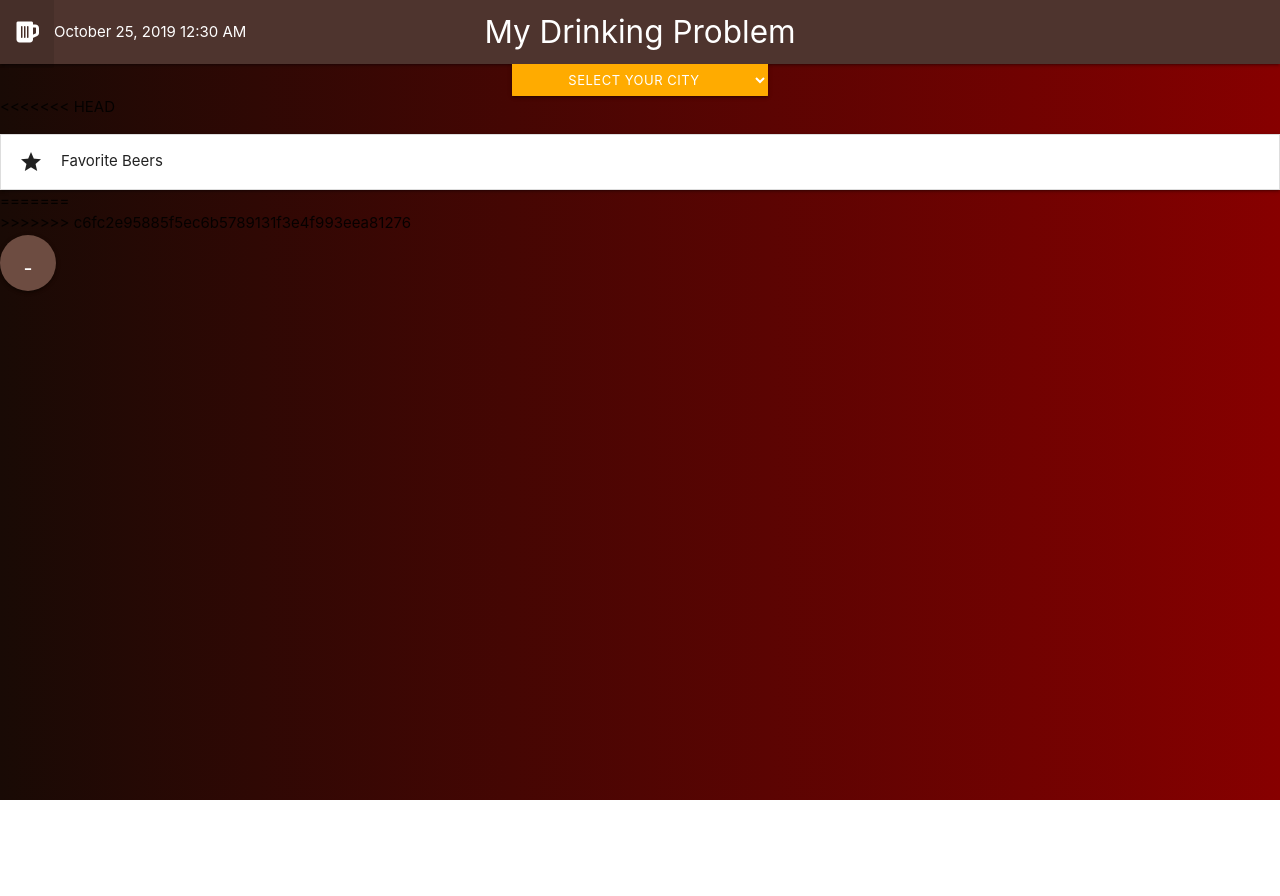
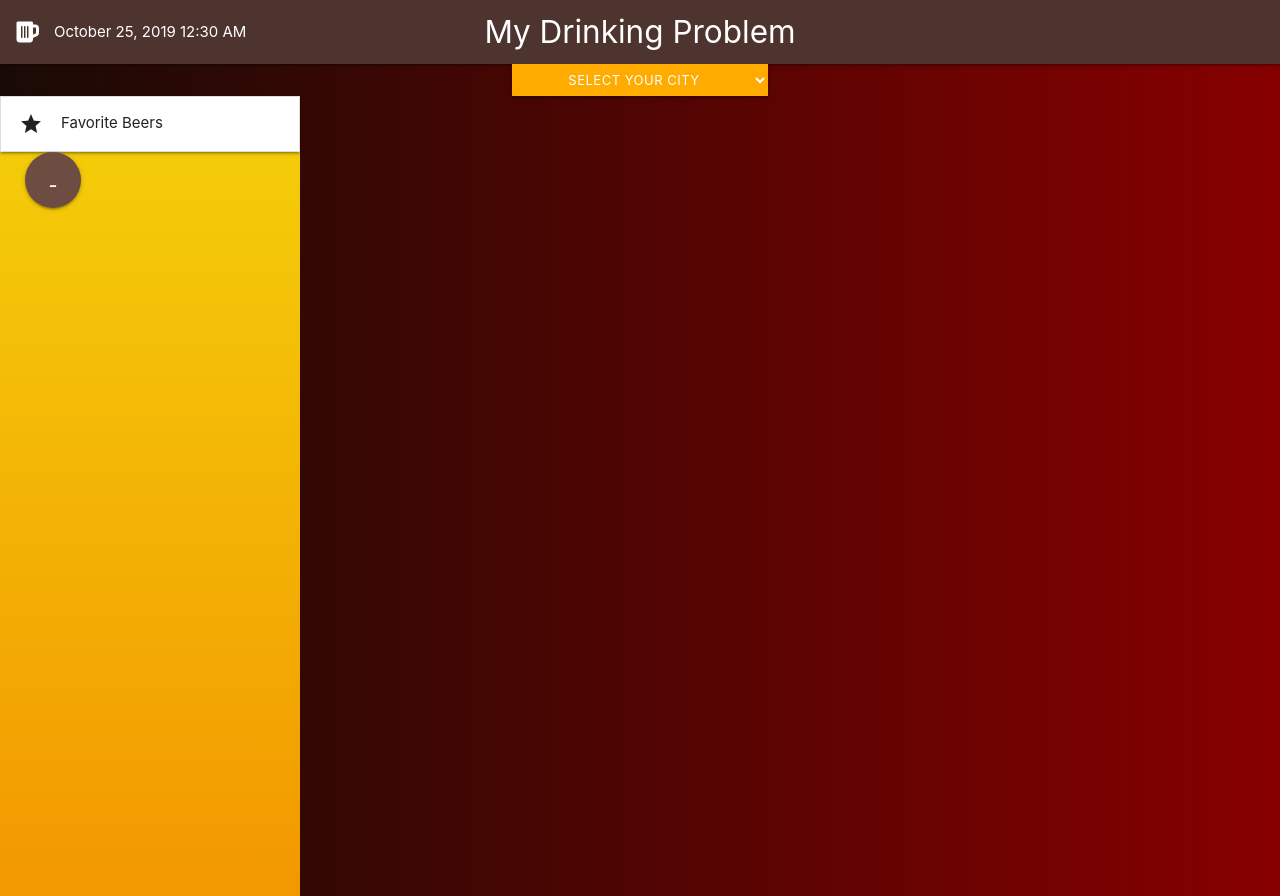
Before and after one commit to ferb00000100/myDrinkingProblem, a plain HTML site: page index.html in a window 1280 px wide. Before the commit the page ends 800 px from the top, so only its background shows below. Drawn offline with nearby package versions, Linux system fonts and the light colour scheme.

Commit message:
changed favorites from a ID to a class

```diff
--- a/assests/css/styleProject.css
+++ b/assests/css/styleProject.css
@@ -27,7 +27,6 @@ body {
   margin-top: 20px;
 }
 
-<<<<<<< HEAD
 .section {
   width: 300px;
   height: 100%;
@@ -49,10 +48,8 @@ body {
 .collapsible {
   margin: 0;
 }
-=======
-#favorites {
+
+.favorites {
     margin-left: 25px;
     color: #dddddd;
 }
-
->>>>>>> c6fc2e95885f5ec6b5789131f3e4f993eea81276
--- a/assests/script.js
+++ b/assests/script.js
@@ -90,7 +90,7 @@ $(document).ready(function () {
 				var favBrewUrl = breweryArray[selectedIndex].breweryUrl;
 				var favBrew = $('<p>');
 				favBrew.append('<a id="link" href="'+ favBrewUrl +'" target="_blank" >' + favBrewName + '</a>'+'<br>');
-				$('#favorites').append(favBrew);
+				$('.favorites').append(favBrew);
 				localStorage.setItem(selectedIndex, favBrewName);
 			});
 
--- a/index.html
+++ b/index.html
@@ -96,8 +96,6 @@
 	</div>
 </div>
 
-<<<<<<< HEAD
-
 	<div class="section">
 			<ul class="collapsible">
 					<li>
@@ -113,14 +111,8 @@
 
 	<div class="favorites">
 
+<div>
 
-
-
-=======
-<div>
-	<div id="favorites">
->>>>>>> c6fc2e95885f5ec6b5789131f3e4f993eea81276
-	</div>
 
 
 
```
